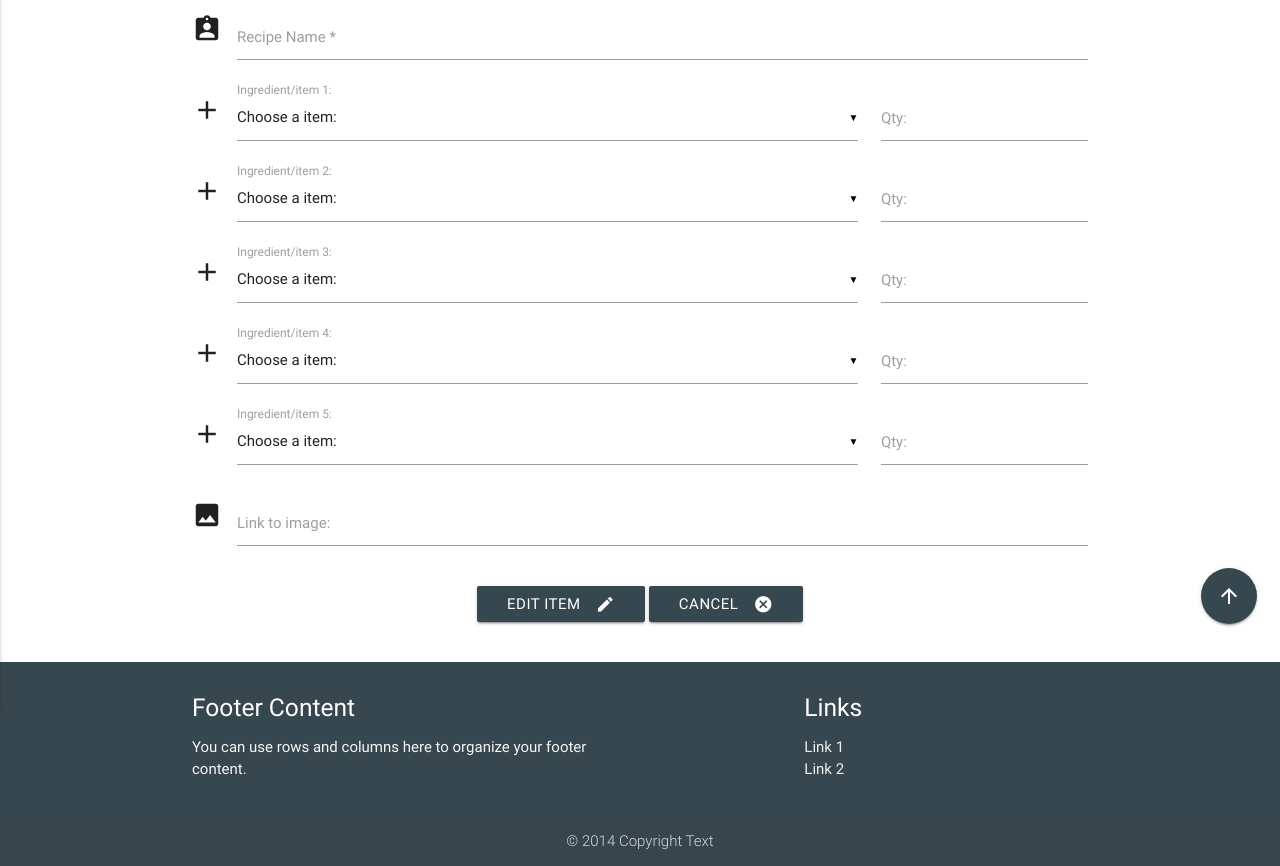
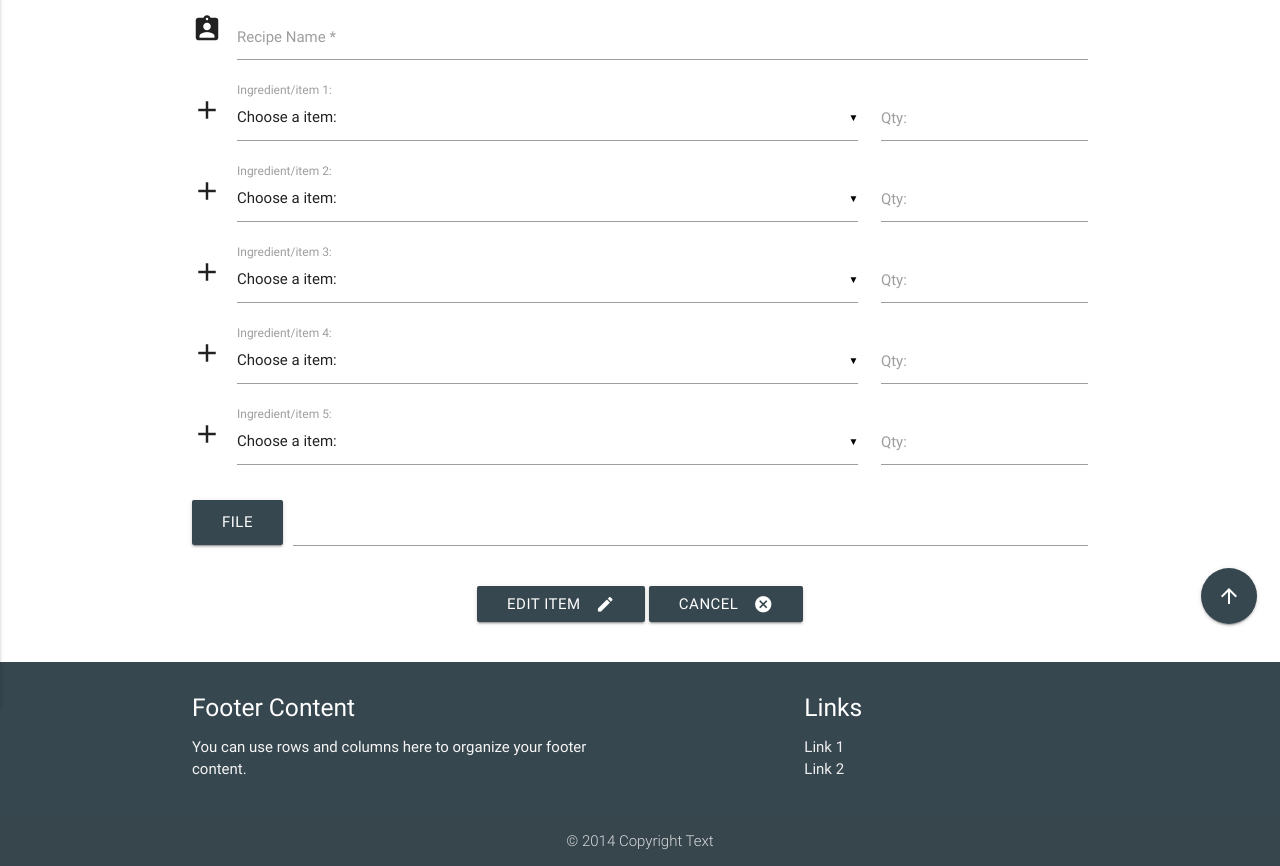
Before and after one commit to xz3t/milestone-3, a Flask app: template templates/editrecipe.html in a window 1280 px wide. Shown: the part 153-1019 px from the top of the page. Run offline with Flask 2, Linux system fonts and the light colour scheme; the template is opened without the code that fills it, so the values that code supplies are empty; some libraries are stand-ins or nearby versions.

Commit message:
Wired up with imgBB.js to upload an image

```diff
--- a/templates/editrecipe.html
+++ b/templates/editrecipe.html
@@ -14,7 +14,7 @@
       <div class="input-field col s9">
         <i class="material-icons prefix">add</i>
         <select id="recipe_ingredient_1" name="recipe_ingredient_1" class="materialize-textarea">
-          <option value="" disabled selected>Choose a item:</option>
+          <option value=" " disabled selected>Choose a item:</option>
           {% for item in item1 %}
           {% if item.item_name == recipe.recipe_ingredient_1%}
           <option value="{{item.item_name}}" selected>{{item.item_name}} ({{item.item_unit}})</option>
@@ -33,7 +33,7 @@
       <div class="input-field col s9">
         <i class="material-icons prefix">add</i>
         <select id="recipe_ingredient_2" name="recipe_ingredient_2" class="materialize-textarea">
-          <option value="" disabled selected>Choose a item:</option>
+          <option value=" " disabled selected>Choose a item:</option>
           {% for item in item2 %}
           {% if item.item_name == recipe.recipe_ingredient_2%}
           <option value="{{item.item_name}}" selected>{{item.item_name}} ({{item.item_unit}})</option>
@@ -52,7 +52,7 @@
       <div class="input-field col s9">
         <i class="material-icons prefix">add</i>
         <select id="recipe_ingredient_3" name="recipe_ingredient_3" class="materialize-textarea">
-          <option value="" disabled selected>Choose a item:</option>
+          <option value=" " disabled selected>Choose a item:</option>
           {% for item in item3 %}
           {% if item.item_name == recipe.recipe_ingredient_3%}
           <option value="{{item.item_name}}" selected>{{item.item_name}} ({{item.item_unit}})</option>
@@ -71,7 +71,7 @@
       <div class="input-field col s9">
         <i class="material-icons prefix">add</i>
         <select id="recipe_ingredient_4" name="recipe_ingredient_4" class="materialize-textarea">
-          <option value="" disabled selected>Choose a item:</option>
+          <option value=" " disabled selected>Choose a item:</option>
           {% for item in item4 %}
           {% if item.item_name == recipe.recipe_ingredient_4%}
           <option value="{{item.item_name}}" selected>{{item.item_name}} ({{item.item_unit}})</option>
@@ -90,7 +90,7 @@
       <div class="input-field col s9">
         <i class="material-icons prefix">add</i>
         <select id="recipe_ingredient_5" name="recipe_ingredient_5" class="materialize-textarea">
-          <option value="" disabled selected>Choose a item:</option>
+          <option value=" " disabled selected>Choose a item:</option>
           {% for item in item5 %}
           {% if item.item_name == recipe.recipe_ingredient_5%}
           <option value="{{item.item_name}}" selected>{{item.item_name}} ({{item.item_unit}})</option>
@@ -106,13 +106,16 @@
           value="{{recipe.recipe_ingredient_5_qty}}" />
         <label for="icon_prefix">Qty:</label>
       </div>
-      <div class="input-field col s12">
-        <i class="material-icons prefix">image</i>
-        <input id="recipe_img" name="recipe_img" type="text" class="materialize-textarea"
-          value="{{recipe.recipe_img}}" />
-        <label for="icon_telephone">Link to image: </label>
+       <div class="file-field input-field col s12 ">
+        <div class="btn blue-grey darken-3">
+          <span>File</span>
+          <input id="input_img" type="file" onchange="fileChange('recipe_img')" accept="image/*">
+        </div>
+        <div class="file-path-wrapper">
+          <input class="file-path validate" type="text" id="recipe_img" name="recipe_img" value="{{recipe.recipe_img}}">
+        </div>
       </div>
-    </div>
+     </div>
     <div class="row center-align">
       <button class="btn waves-effect waves-light blue-grey darken-3" type="submit" name="action">Edit Item
         <i class="material-icons right">edit</i>
```
